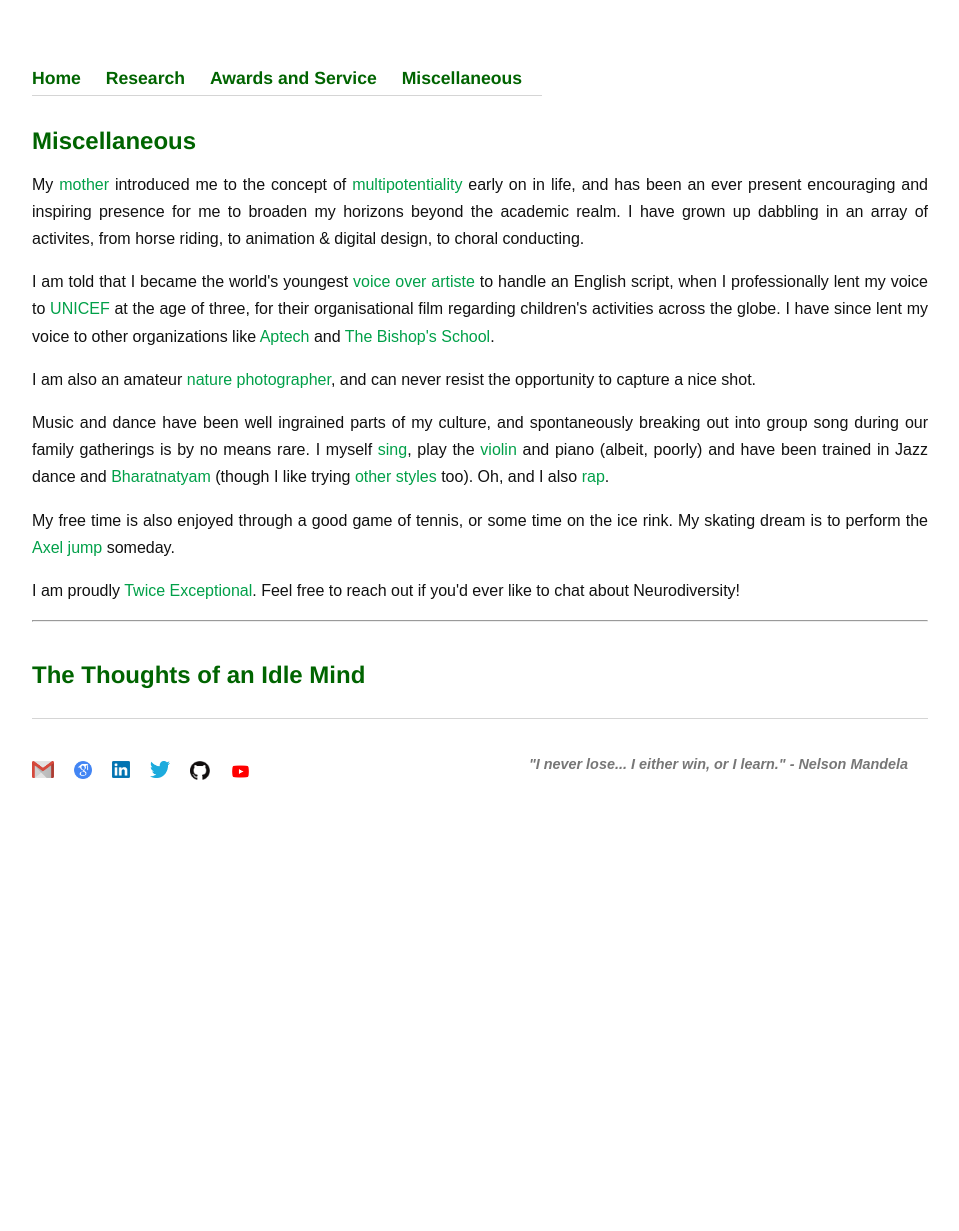
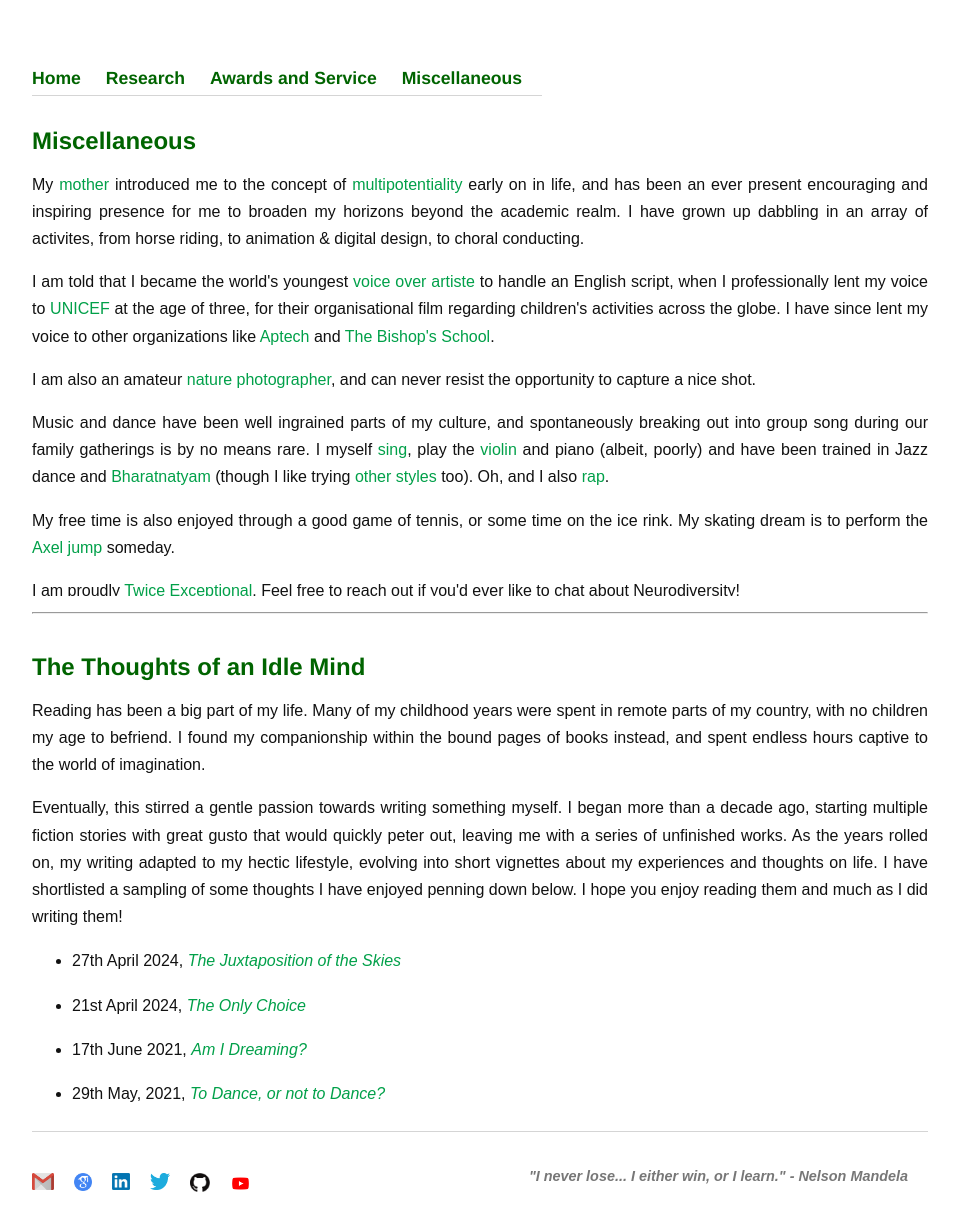
Before and after one commit to Uppaal/Uppaal.github.io, a Jekyll site: the page built from misc.html, in a window 1280 px wide. Shown: the top 1231 px of the page, without its empty margins (160-1119 px from the left). Built offline with Jekyll 4.4.1, drawn with Linux system fonts in a browser that asks for light colours.

Commit message:
Add scrolling.

```diff
--- a/misc.html
+++ b/misc.html
@@ -14,6 +14,7 @@ title: Miscellaneous
 </script>
 
 <div class="blurb">
+	<div style='height:500px; overflow:auto;'>
 	<h1>{{ page.title }}</h1>
 
 	<p>My <a href="https://www.kuiljeituppaal.com/">mother</a> introduced me to the concept of <a href="https://en.wikipedia.org/wiki/Multipotentiality">multipotentiality</a> early on in life, and has been an ever present encouraging and inspiring presence for me to broaden my horizons beyond the academic realm.
@@ -40,11 +41,11 @@ title: Miscellaneous
 	<p>My free time is also enjoyed through a good game of tennis, or some time on the ice rink. My skating dream is to perform the <a href="https://en.wikipedia.org/wiki/Axel_jump">Axel jump</a> someday.</p>
 
 	<p>I am proudly <a href="https://en.wikipedia.org/wiki/Twice_exceptional">Twice Exceptional</a>. Feel free to reach out if you'd ever like to chat about Neurodiversity!</p>
-
+	</div>
 
 	<hr>
 
-	<div style='height:80px; overflow:auto;'>
+	<div style='height:500px; overflow:auto;'>
 	<h1>The Thoughts of an Idle Mind</h1>
 
 	<p>Reading has been a big part of my life. Many of my childhood years were spent in remote parts of my country, with no children my age to befriend. I found my companionship within the bound pages of books instead, and spent endless hours captive to the world of imagination. </p>
```
